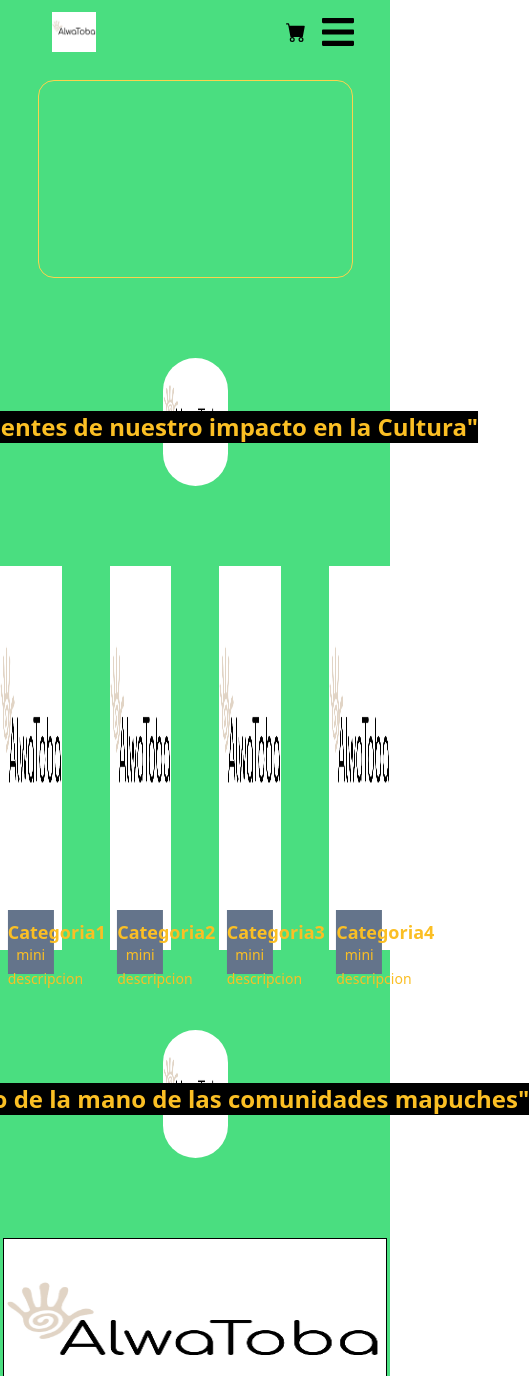
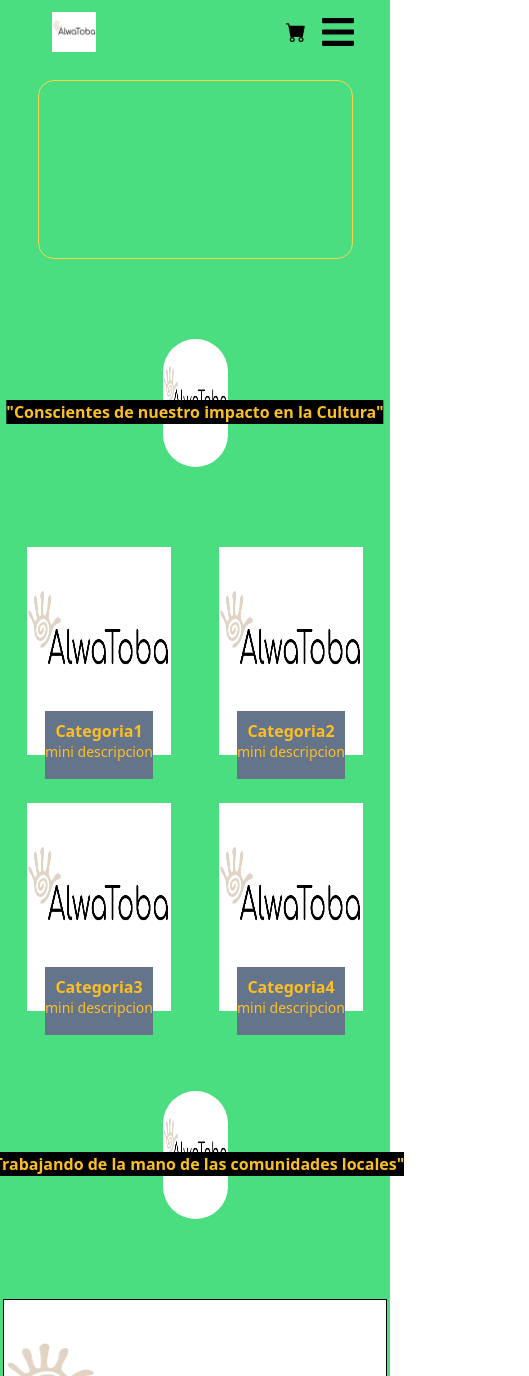
Before and after one commit to GermanGab1781/Alwatoba, a React (Create React App) app: page / in a window 390 px wide. Shown: the top 1376 px of the page, 529 px wide, since content can reach past the window. Built offline with nearby package versions, Linux system fonts and the light colour scheme.

Commit message:
First fully responsive Home page update

```diff
--- a/src/pages/Home.jsx
+++ b/src/pages/Home.jsx
@@ -9,41 +9,41 @@ export default function Home() {
     <motion.div className="sm:bg-amber-200 md:bg-blue-800 lg:bg-amber-700 bg-green-400 grid gap-y-20 grid-cols-6 pt-20  place-items-center" initial={{opacity:0}} animate={{opacity:1}} exit={{opacity:0}}>
       {/* Presentacion */}
       <div className="row-start-1 col-start-3 col-span-2 border border-amber-300 p-5 rounded-2xl">
-        <ReactPlayer width={"70vw"} height={"40vw"} url='https://www.youtube.com/watch?v=cFPkypL_ap8' controls="true" />
+        <ReactPlayer width={"70vw"} height={"35vw"} url='https://www.youtube.com/watch?v=cFPkypL_ap8' controls="true" />
       </div>
       {/* Frase 1 */}
       <div className="row-start-2 col-start-3 col-span-2 h-32 w-1/2 relative ">
         <img className="h-full w-full rounded-full" src={AlwatobaImg} alt="Imagen fondo"/>
-        <span className="absolute bg-black bottom-1/3 left-1/2 -translate-x-1/2 whitespace-nowrap text-2xl font-bold text-amber-400">"Conscientes de nuestro impacto en la Cultura"</span>
+        <span className="absolute bg-black bottom-1/3 left-1/2 -translate-x-1/2 whitespace-nowrap sm:text-2xl text-md font-bold text-amber-400">"Conscientes de nuestro impacto en la Cultura"</span>
       </div>
       {/* Categorias Productos */}
-      <div className="flex flex-row justify-center col-span-7 gap-x-12 row-start-3 text-center">
+      <div className="flex flex-row flex-wrap gap-y-12 justify-center col-span-7 gap-x-12 row-start-3 text-center">
 
         <div className="relative bg-slate-500">
-          <img className="h-96 w-52" src={AlwatobaImg} alt="Imagen de categoria de producto"/>
-          <NavLink className="absolute bg-slate-500 w-3/4 h-1/6 -bottom-6 left-1/2 -translate-x-1/2" to="/Catalog">
-            <span className="text-amber-400 relative top-2 text-lg font-semibold">Categoria1</span><br/>
+          <img className="sm:h-96 sm:w-52 h-52 w-36" src={AlwatobaImg} alt="Imagen de categoria de producto"/>
+          <NavLink className="absolute bg-slate-500 w-3/4 sm:h-1/6 h-fit pb-5 -bottom-6 left-1/2 -translate-x-1/2" to="/Catalog">
+            <span className="text-amber-400 relative top-2 sm:text-lg  font-semibold">Categoria1</span><br/>
             <span className="text-amber-400 relative top-1 text-sm">mini descripcion </span>
           </NavLink>
         </div>
         <div className="relative bg-slate-500">
-          <img className="h-96 w-52" src={AlwatobaImg} alt="Imagen de categoria de producto"/>
-          <NavLink className="absolute bg-slate-500 w-3/4 h-1/6 -bottom-6 left-1/2 -translate-x-1/2" to="/Catalog">
-            <span className="text-amber-400 relative top-2 text-lg font-semibold">Categoria2</span><br/>
+          <img className="sm:h-96 sm:w-52 h-52 w-36" src={AlwatobaImg} alt="Imagen de categoria de producto"/>
+          <NavLink className="absolute bg-slate-500 w-3/4 sm:h-1/6 h-fit pb-5 -bottom-6 left-1/2 -translate-x-1/2" to="/Catalog">
+            <span className="text-amber-400 relative top-2 sm:text-lg  font-semibold">Categoria2</span><br/>
             <span className="text-amber-400 relative top-1 text-sm">mini descripcion </span>
           </NavLink>
         </div>
         <div className="relative bg-slate-500">
-          <img className="h-96 w-52" src={AlwatobaImg} alt="Imagen de categoria de producto"/>
-          <NavLink className="absolute bg-slate-500 w-3/4 h-1/6 -bottom-6 left-1/2 -translate-x-1/2" to="/Catalog">
-            <span className="text-amber-400 relative top-2 text-lg font-semibold">Categoria3</span><br/>
+          <img className="sm:h-96 sm:w-52 h-52 w-36" src={AlwatobaImg} alt="Imagen de categoria de producto"/>
+          <NavLink className="absolute bg-slate-500 w-3/4 sm:h-1/6 h-fit pb-5 -bottom-6 left-1/2 -translate-x-1/2" to="/Catalog">
+            <span className="text-amber-400 relative top-2 sm:text-lg  font-semibold">Categoria3</span><br/>
             <span className="text-amber-400 relative top-1 text-sm">mini descripcion </span>
           </NavLink>
         </div>
         <div className="relative bg-slate-500">
-          <img className="h-96 w-52" src={AlwatobaImg} alt="Imagen de categoria de producto"/>
-          <NavLink className="absolute bg-slate-500 w-3/4 h-1/6 -bottom-6 left-1/2 -translate-x-1/2" to="/Catalog">
-            <span className="text-amber-400 relative top-2 text-lg font-semibold">Categoria4</span><br/>
+          <img className="sm:h-96 sm:w-52 h-52 w-36" src={AlwatobaImg} alt="Imagen de categoria de producto"/>
+          <NavLink className="absolute bg-slate-500 w-3/4 sm:h-1/6 h-fit pb-5 -bottom-6 left-1/2 -translate-x-1/2" to="/Catalog">
+            <span className="text-amber-400 relative top-2 sm:text-lg  font-semibold">Categoria4</span><br/>
             <span className="text-amber-400 relative top-1 text-sm">mini descripcion </span>
           </NavLink>
         </div>
@@ -51,7 +51,7 @@ export default function Home() {
       {/* Frase 2 */}
       <div className="row-start-4 col-start-3 col-span-2 h-32 w-1/2 relative">
         <img className="h-full w-full rounded-full" src={AlwatobaImg} alt="Imagen fondo"/>
-        <span className="absolute bg-black bottom-1/3 left-1/2 -translate-x-1/2 whitespace-nowrap text-2xl font-bold text-amber-400">"Trabajando de la mano de las comunidades mapuches"</span>
+        <span className="absolute bg-black bottom-1/3 left-1/2 -translate-x-1/2 whitespace-nowrap sm:text-2xl text-md font-bold text-amber-400">"Trabajando de la mano de las comunidades locales"</span>
       </div>
       {/* Blogs */}
       <div className="flex flex-wrap justify-evenly gap-y-10 row-start-5 col-start-2 col-span-4">
```
